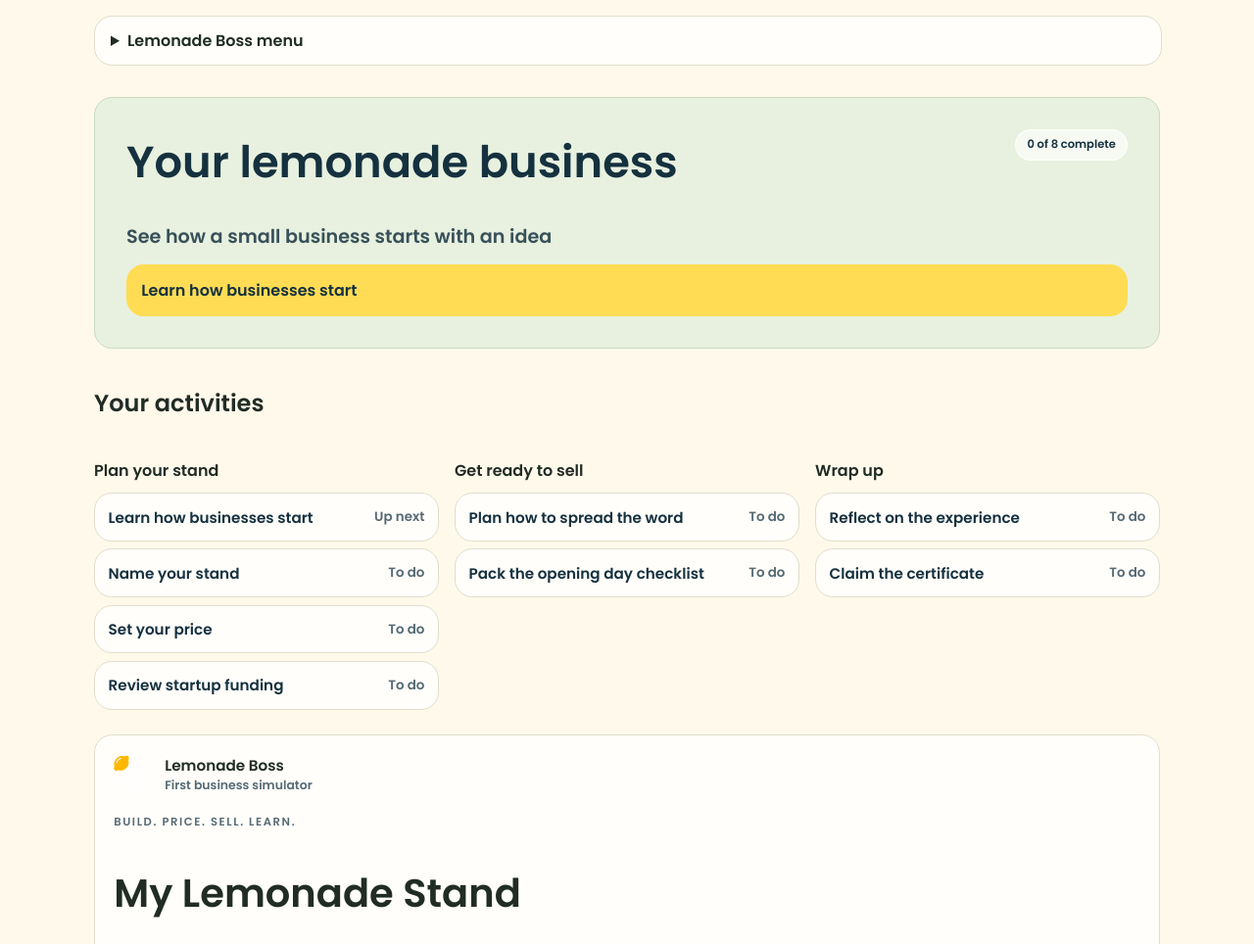
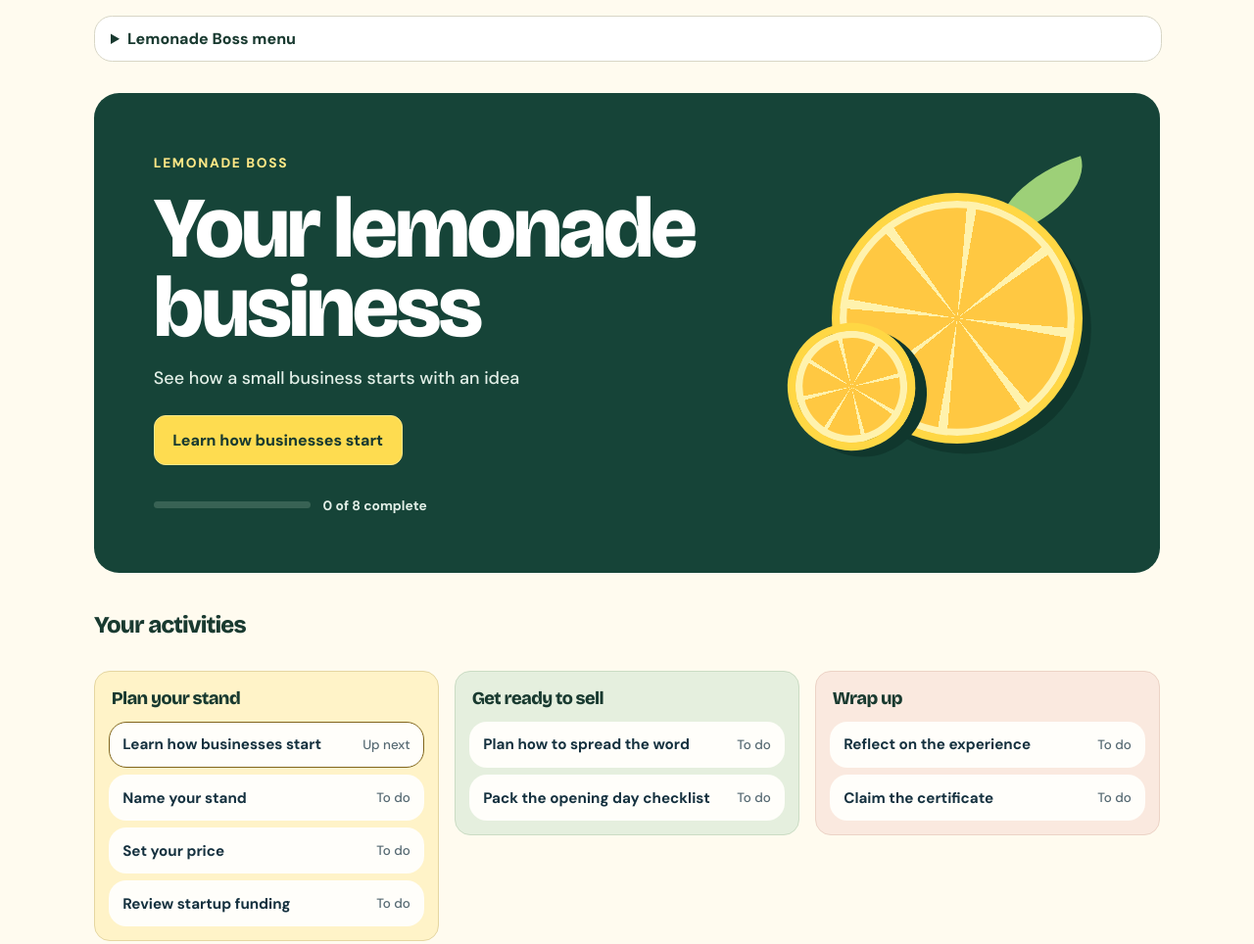
Before and after one commit to iowacyp/lemons, a plain HTML site: page dashboard.html in a window 1280 px wide. Shown: the top 964 px of the page at 98% size. Drawn offline with nearby package versions, Linux system fonts and the light colour scheme.

Commit message:
Give Lemonade Boss a brighter stand-inspired design

```diff
--- a/assets/css/refresh.css
+++ b/assets/css/refresh.css
@@ -1,3 +1,5 @@
+@import url('https://fonts.googleapis.com/css2?family=Bricolage+Grotesque:opsz,wght@12..96,650..850&family=DM+Sans:wght@400;500;600;700;800&display=swap');
+
 html, html.dark-mode, body[data-page] {
   background: #fff9eb;
   color: #202c24;
@@ -156,3 +158,166 @@ body[data-page] .calculator-main-output { background: #fff1ae; }
   .pricing-example { display: none; }
   body[data-page] .container { width: 100%; padding: 0; }
 }
+
+body[data-page] {
+  --stand-ink: #193a30;
+  --stand-green: #164438;
+  --stand-paper: #fffbef;
+  --stand-yellow: #fedc50;
+  --stand-title: 'Bricolage Grotesque', system-ui, sans-serif;
+  background: var(--stand-paper);
+  color: var(--stand-ink);
+  font-family: 'DM Sans', system-ui, sans-serif;
+  font-weight: 500;
+}
+
+body[data-page] :is(h1, h2, h3, .preview-name) {
+  font-family: var(--stand-title);
+  font-weight: 800;
+  letter-spacing: -.035em;
+}
+
+body[data-page] .dashboard-rail {
+  border-color: #d8d6c6;
+  background: #fff;
+}
+
+body[data-page] .journey-card {
+  position: relative;
+  display: grid;
+  grid-template-columns: minmax(0, 1fr) minmax(12rem, .5fr);
+  gap: 2rem;
+  overflow: hidden;
+  isolation: isolate;
+  padding: clamp(1.5rem, 5vw, 3.8rem);
+  border: 0;
+  background: var(--stand-green);
+  color: white;
+  border-radius: 1.6rem;
+}
+
+.journey-intro { z-index: 1; }
+.journey-brand {
+  margin: 0 0 1rem;
+  color: #ffe886;
+  font-size: .86rem;
+  font-weight: 800;
+  letter-spacing: .12em;
+  text-transform: uppercase;
+}
+body[data-page] .journey-card h1 {
+  max-width: 12ch;
+  color: white;
+  font-size: clamp(2.6rem, 6.9vw, 5.5rem);
+  line-height: .92;
+}
+body[data-page] .journey-card .card-copy {
+  color: #e2efe7;
+  margin: 1.1rem 0 1.5rem;
+  font-size: 1.12rem;
+  font-weight: 500;
+}
+body[data-page] .journey-cta {
+  justify-content: center;
+  width: fit-content;
+  max-width: 100%;
+  background: var(--stand-yellow);
+  color: var(--stand-ink);
+  padding: .85rem 1.15rem;
+  border: 1px solid #ffe889;
+  border-radius: .75rem;
+}
+body[data-page] .journey-cta:hover { background: #ffe785; }
+body[data-page] .journey-cta:focus-visible { outline-color: white; }
+
+.journey-art { position: relative; align-self: center; height: clamp(11rem, 24vw, 18rem); }
+.lemon-slice {
+  position: absolute;
+  right: 6%;
+  bottom: 2%;
+  width: min(96%, 15rem);
+  aspect-ratio: 1;
+  border-radius: 50%;
+  border: .5rem solid #ffd744;
+  box-shadow: inset 0 0 0 .45rem #fff2ad, .55rem .65rem 0 #10372d;
+  background: repeating-conic-gradient(from 6deg, #fff2ad 0deg 4deg, #ffc842 4deg 44deg, #fff2ad 44deg 45deg);
+}
+.lemon-slice-small { width: min(47%, 7.1rem); right: 61%; bottom: 0; transform: rotate(-21deg); }
+.lemon-leaf {
+  position: absolute;
+  right: 3%;
+  top: 1%;
+  width: min(43%, 6.5rem);
+  aspect-ratio: 1.9;
+  border-radius: 100% 0;
+  transform: rotate(-18deg);
+  background: #9dd078;
+}
+.journey-progress {
+  display: flex;
+  grid-column: 1 / -1;
+  gap: .8rem;
+  align-items: center;
+  color: #e2efe7;
+  font-size: .86rem;
+  font-weight: 700;
+}
+.journey-progress progress {
+  width: min(35%, 10rem);
+  height: .45rem;
+  border: 0;
+  border-radius: 1rem;
+  overflow: hidden;
+  background: #386254;
+}
+.journey-progress progress::-webkit-progress-bar { background: #386254; }
+.journey-progress progress::-webkit-progress-value { background: var(--stand-yellow); }
+.journey-progress progress::-moz-progress-bar { background: var(--stand-yellow); }
+
+.activity-group {
+  align-self: start;
+  padding: .85rem;
+  border: 1px solid #e5d6a1;
+  border-radius: 1rem;
+  background: #fff3c8;
+}
+.activity-group[data-stage="2"] { background: #e5efde; border-color: #cbdcc4; }
+.activity-group[data-stage="3"] { background: #fae9df; border-color: #ecd3c6; }
+.journey-step-list .activity-group h3 { margin: .15rem .2rem .8rem; font-size: 1.14rem; }
+body[data-page] .journey-step { border-color: transparent; box-shadow: none; }
+body[data-page] .journey-step:last-child { margin-bottom: 0; }
+body[data-page] .journey-step[data-state="next"] { border-color: #80651a; }
+.journey-step[data-state="complete"] span { color: #235c42; }
+
+body[data-page] .page-hero {
+  border-left: .5rem solid var(--stand-yellow);
+  background: #f0f4e7;
+}
+body[data-page] .preview-card {
+  background: #fff4bd;
+  border: 1px solid #dec25c;
+  border-top: 0;
+  overflow: hidden;
+}
+.preview-card::before {
+  content: '';
+  display: block;
+  height: .75rem;
+  margin: -1rem -1rem 1rem;
+  background: repeating-linear-gradient(90deg, #f0bc32 0 2rem, #fff6d3 2rem 4rem);
+}
+body[data-page] .preview-card .preview-name { color: var(--stand-green); font-size: clamp(2rem, 4vw, 3.3rem); }
+body[data-page] .calculator-main-output { background: #164438; color: white; }
+body[data-page] .calculator-main-output :is(span, input) { color: white; }
+
+@media (max-width: 650px) {
+  body[data-page] .journey-card { grid-template-columns: minmax(0, 1fr); gap: 1.3rem; }
+  .journey-art { height: 5.6rem; width: 9rem; justify-self: end; }
+  .lemon-slice { width: 5rem; }
+  .lemon-slice-small { width: 2.7rem; right: 47%; }
+  .lemon-leaf { width: 2rem; }
+}
+@media print {
+  body[data-page] .calculator-main-output { background: white; }
+  body[data-page] .calculator-main-output :is(span, input) { color: black; }
+}
--- a/assets/js/pages/dashboard.js
+++ b/assets/js/pages/dashboard.js
@@ -51,6 +51,9 @@ function renderJourney(steps) {
   const count = document.getElementById('journeyStepCount');
   const { evaluated, nextStep, completedCount } = buildJourneyState(steps);
 
+  const meter = document.getElementById('journeyMeter');
+  meter.max = evaluated.length;
+  meter.value = completedCount;
   count.textContent = `${completedCount} of ${evaluated.length} complete`;
   action.href = nextStep?.href || 'report.html';
   action.querySelector('span').textContent = nextStep?.label || 'Open your business report';
@@ -62,8 +65,10 @@ function renderJourney(steps) {
     ['Wrap up', evaluated.slice(6)]
   ];
 
-  groups.forEach(([label, activities]) => {
+  groups.forEach(([label, activities], index) => {
     const group = document.createElement('section');
+    group.className = 'activity-group';
+    group.dataset.stage = index + 1;
     const heading = document.createElement('h3');
     heading.textContent = label;
     group.append(heading);
@@ -71,6 +76,7 @@ function renderJourney(steps) {
       const item = document.createElement('a');
       item.className = 'journey-step';
       item.href = step.href;
+      item.dataset.state = step.complete ? 'complete' : step === nextStep ? 'next' : 'todo';
       const title = document.createElement('strong');
       title.textContent = step.label;
       const status = document.createElement('span');
@@ -91,7 +97,10 @@ function renderInventory(rows) {
   const usableRows = rows.filter(row => row.item || row.customItem || row.quantity || row.costEach);
 
   if (count) {
-    count.textContent = `${usableRows.length} item${usableRows.length === 1 ? '' : 's'}`;
+    const meter = document.getElementById('journeyMeter');
+  meter.max = evaluated.length;
+  meter.value = completedCount;
+  count.textContent = `${usableRows.length} item${usableRows.length === 1 ? '' : 's'}`;
   }
 
   if (!usableRows.length) {
@@ -168,7 +177,10 @@ function renderAchievements(data) {
   ].filter(Boolean);
 
   if (count) {
-    count.textContent = `${achievements.length} unlocked`;
+    const meter = document.getElementById('journeyMeter');
+  meter.max = evaluated.length;
+  meter.value = completedCount;
+  count.textContent = `${achievements.length} unlocked`;
   }
 
   list.innerHTML = '';
--- a/dashboard.html
+++ b/dashboard.html
@@ -14,12 +14,21 @@
     <nav class="dashboard-rail glass-panel" data-shell-dashboard-rail aria-label="Main navigation"></nav>
     <main class="dashboard-shell">
       <section class="glass-card journey-card">
-        <div class="card-title-row">
+        <div class="journey-intro">
+          <p class="journey-brand">Lemonade Boss</p>
           <h1>Your lemonade business</h1>
-          <span id="journeyStepCount" class="badge-chip">0 of 8 complete</span>
+          <p id="journeyCopy" class="card-copy"></p>
+          <a id="journeyAction" class="journey-cta" href="entrepreneur.html"><span>Start the business lesson</span></a>
         </div>
-        <p id="journeyCopy" class="card-copy"></p>
-        <a id="journeyAction" class="journey-cta" href="entrepreneur.html"><span>Start the business lesson</span></a>
+        <div class="journey-art" aria-hidden="true">
+          <span class="lemon-leaf"></span>
+          <span class="lemon-slice"></span>
+          <span class="lemon-slice lemon-slice-small"></span>
+        </div>
+        <div class="journey-progress">
+          <progress id="journeyMeter" value="0" max="8" aria-label="Activity progress"></progress>
+          <span id="journeyStepCount">0 of 8 complete</span>
+        </div>
       </section>
       <section class="dashboard-section" aria-labelledby="activities-title">
         <h2 id="activities-title">Your activities</h2>
--- a/sw.js
+++ b/sw.js
@@ -1,4 +1,4 @@
-const cacheName = 'lemons-cache-v8';
+const cacheName = 'lemons-cache-v9';
 const assetsToCache = [
   '/',
   'index.html',
```
